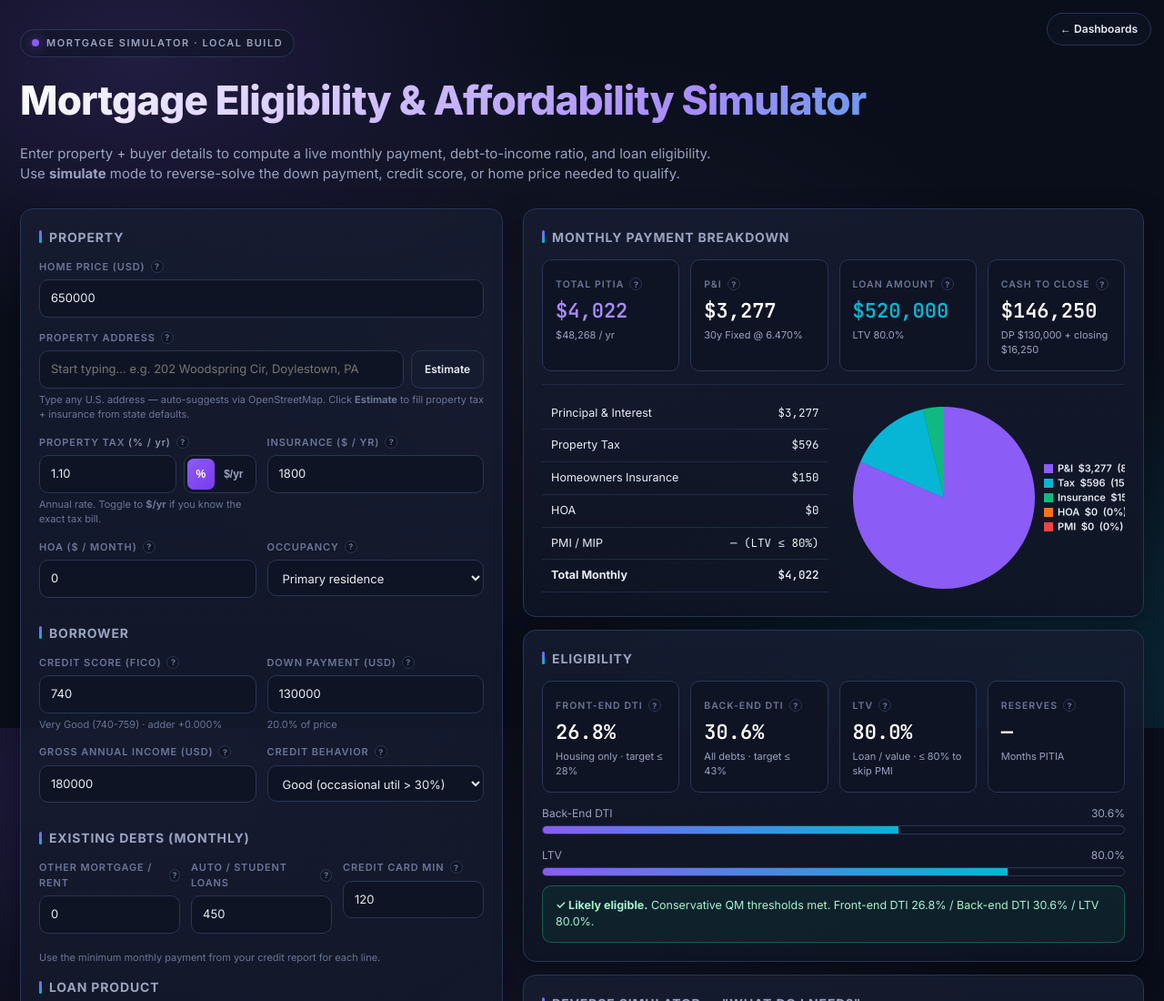
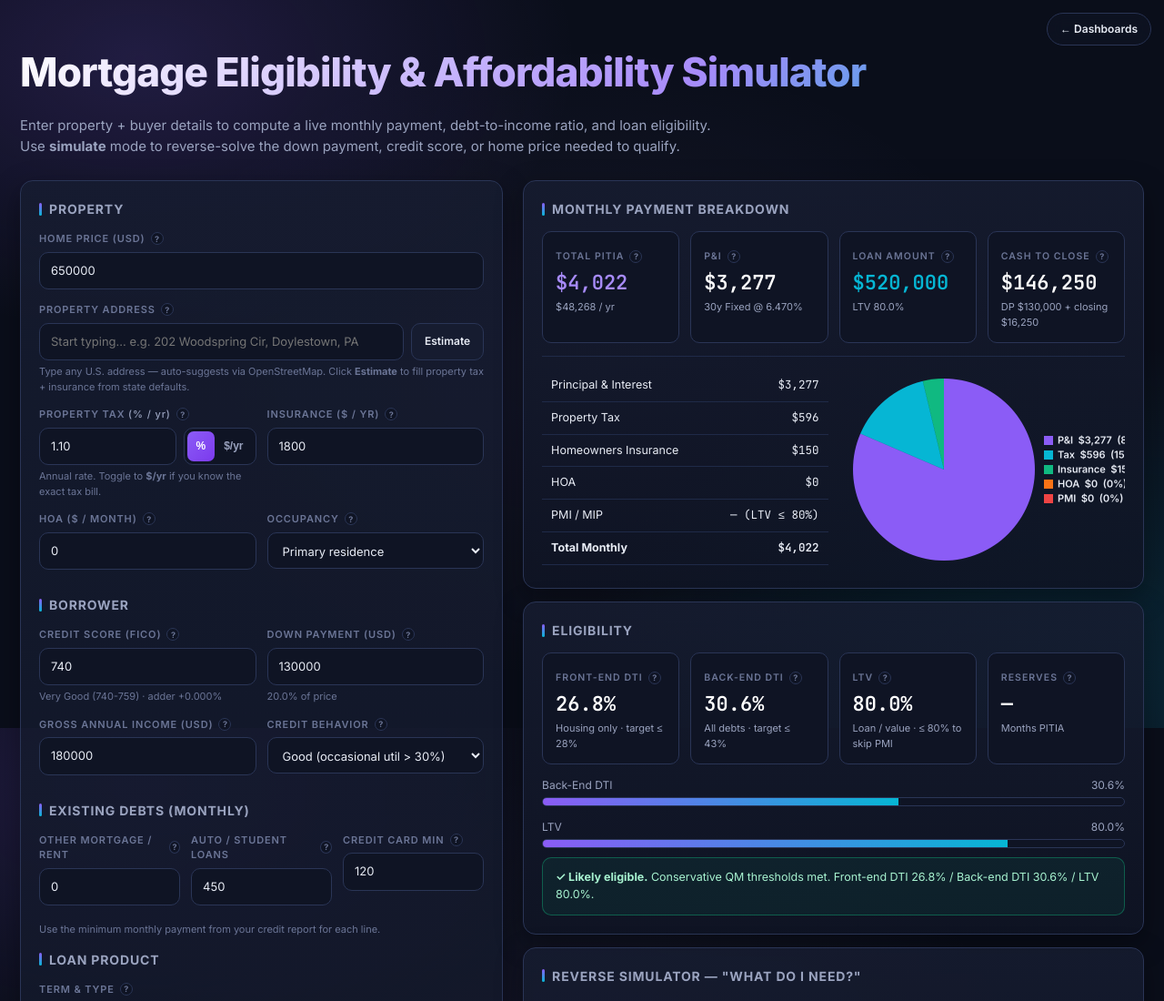
Before and after one commit to aespinola-bot/dashboards, a plain HTML site: page mortgage-sim/index.html in a window 1280 px wide. Shown: the top 1100 px of the page at 91% size. Drawn offline with Linux system fonts and the light colour scheme.

Commit message:
chore(mortgage-sim): remove local-build eyebrow pill

```diff
--- a/mortgage-sim/index.html
+++ b/mortgage-sim/index.html
@@ -182,7 +182,6 @@ canvas{display:block;width:100%;height:auto}
 <div class="wrap">
 
 <header class="hero">
-  <div class="eyebrow"><span class="dot"></span> Mortgage Simulator · Local Build</div>
   <h1>Mortgage Eligibility &amp; Affordability Simulator</h1>
   <p class="sub">Enter property + buyer details to compute a live monthly payment, debt-to-income ratio, and loan eligibility. Use <b>simulate</b> mode to reverse-solve the down payment, credit score, or home price needed to qualify.</p>
 </header>
```
